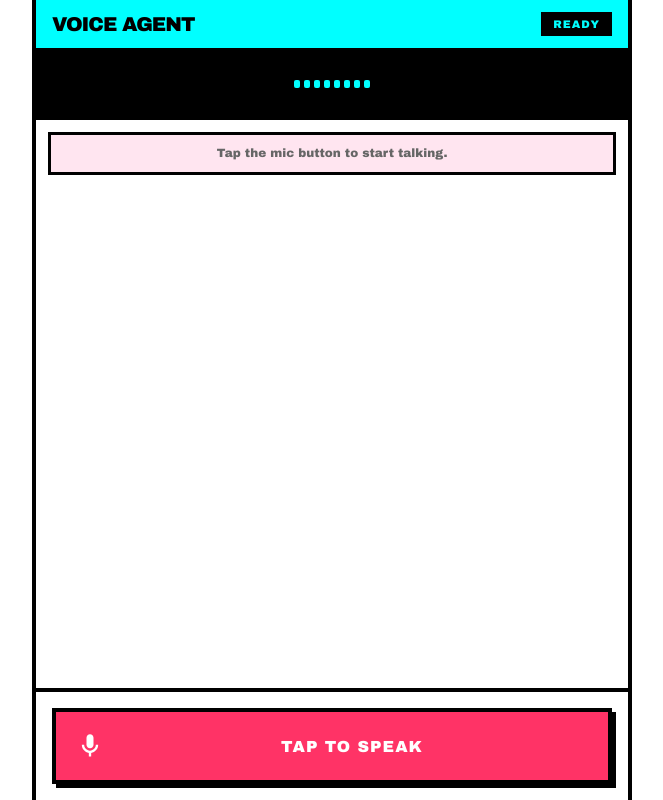
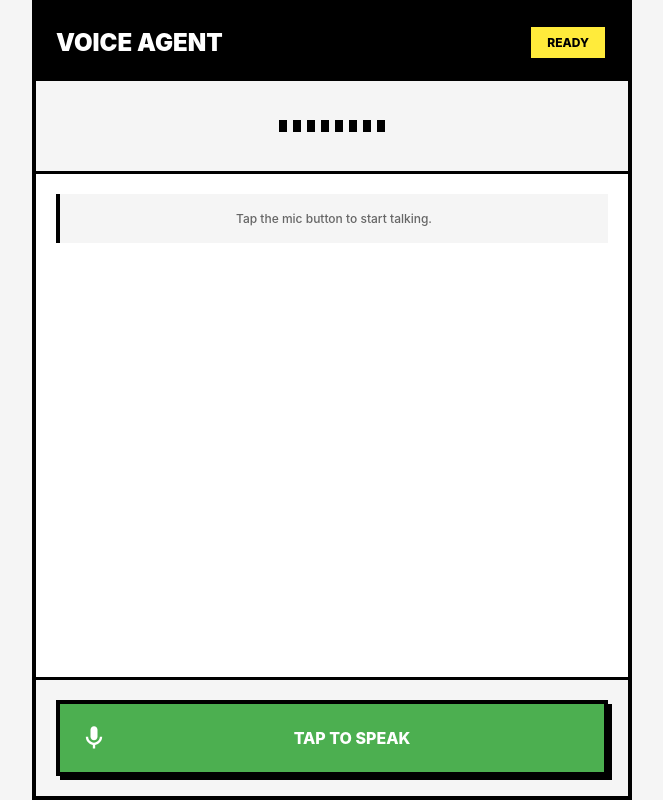
Before and after one commit to dglowacki/mega-agent-v2, a Flask app: page /nova in a window 1280 px wide. Shown: the whole page, without its empty margins (308-971 px from the left). Run offline with Flask 3, Linux system fonts and the light colour scheme.

Commit message:
style: Update Nova voice UI to match neo-brutal email templates
- Use email template color palette (black, yellow, green, red, blue)
- System fonts matching email templates
- Black header with white text
- 3-4px thick black borders
- Fix relative paths to absolute (/nova/style.css, /nova/app.js)

Co-Authored-By: Claude Opus 4.5 <noreply@anthropic.com>

```diff
--- a/static/nova/index.html
+++ b/static/nova/index.html
@@ -4,8 +4,8 @@
     <meta charset="UTF-8">
     <meta name="viewport" content="width=device-width, initial-scale=1.0, maximum-scale=1.0, user-scalable=no">
     <title>VOICE AGENT</title>
-    <link rel="stylesheet" href="style.css">
-    <link rel="manifest" href="manifest.json">
+    <link rel="stylesheet" href="/nova/style.css">
+    <link rel="manifest" href="/nova/manifest.json">
     <meta name="theme-color" content="#00FFFF">
     <meta name="apple-mobile-web-app-capable" content="yes">
     <meta name="apple-mobile-web-app-status-bar-style" content="black-translucent">
@@ -53,6 +53,6 @@
         </div>
     </div>
 
-    <script src="app.js"></script>
+    <script src="/nova/app.js"></script>
 </body>
 </html>
--- a/static/nova/style.css
+++ b/static/nova/style.css
@@ -1,13 +1,13 @@
-/* Neo-Brutal Voice Agent Styles */
+/* Neo-Brutal Voice Agent Styles - Matching Email Templates */
 
 :root {
-    --cyan: #00FFFF;
-    --magenta: #FF3366;
-    --yellow: #FFFF00;
     --black: #000000;
     --white: #FFFFFF;
-    --light-cyan: #E0FFFF;
-    --light-magenta: #FFE5F0;
+    --yellow: #FFEB3B;
+    --green: #4CAF50;
+    --red: #F44336;
+    --blue: #2196F3;
+    --gray: #F5F5F5;
 }
 
 * {
@@ -22,8 +22,8 @@ html, body {
 }
 
 body {
-    font-family: 'Arial Black', 'Helvetica Bold', sans-serif;
-    background: var(--white);
+    font-family: -apple-system, BlinkMacSystemFont, 'Segoe UI', Arial, sans-serif;
+    background: var(--gray);
     color: var(--black);
 }
 
@@ -33,15 +33,15 @@ body {
     height: 100vh;
     max-width: 600px;
     margin: 0 auto;
-    border-left: 4px solid var(--black);
-    border-right: 4px solid var(--black);
+    background: var(--white);
+    border: 4px solid var(--black);
 }
 
 /* Header */
 .header {
-    background: var(--cyan);
-    padding: 12px 16px;
-    border-bottom: 4px solid var(--black);
+    background: var(--black);
+    color: var(--white);
+    padding: 20px;
     display: flex;
     justify-content: space-between;
     align-items: center;
@@ -49,40 +49,39 @@ body {
 }
 
 .header h1 {
-    font-size: 20px;
+    font-size: 24px;
     font-weight: 900;
-    letter-spacing: -1px;
     text-transform: uppercase;
 }
 
 .status {
-    background: var(--black);
-    color: var(--cyan);
-    padding: 4px 10px;
-    font-size: 11px;
-    font-weight: 900;
-    letter-spacing: 1px;
-    border: 2px solid var(--black);
+    background: var(--yellow);
+    color: var(--black);
+    padding: 8px 16px;
+    font-size: 12px;
+    font-weight: 800;
+    text-transform: uppercase;
+    border: 3px solid var(--black);
 }
 
 .status.listening {
-    background: var(--magenta);
+    background: var(--green);
     color: var(--white);
     animation: pulse 1s infinite;
 }
 
 .status.speaking {
+    background: var(--blue);
+    color: var(--white);
+}
+
+.status.processing {
     background: var(--yellow);
     color: var(--black);
 }
 
-.status.processing {
-    background: var(--black);
-    color: var(--yellow);
-}
-
 .status.error {
-    background: var(--magenta);
+    background: var(--red);
     color: var(--white);
 }
 
@@ -93,9 +92,9 @@ body {
 
 /* Waveform */
 .waveform-container {
-    background: var(--black);
-    padding: 12px;
-    border-bottom: 4px solid var(--black);
+    background: var(--gray);
+    padding: 20px;
+    border-bottom: 3px solid var(--black);
     flex-shrink: 0;
 }
 
@@ -103,19 +102,19 @@ body {
     display: flex;
     justify-content: center;
     align-items: center;
-    gap: 4px;
-    height: 40px;
+    gap: 6px;
+    height: 50px;
 }
 
 .wave-bar {
-    width: 6px;
-    height: 8px;
-    background: var(--cyan);
-    border-radius: 2px;
+    width: 8px;
+    height: 12px;
+    background: var(--black);
     transition: height 0.1s ease;
 }
 
 .waveform.active .wave-bar {
+    background: var(--green);
     animation: wave 0.5s ease-in-out infinite;
 }
 
@@ -142,82 +141,83 @@ body {
 .transcript-container {
     flex: 1;
     overflow-y: auto;
-    padding: 12px;
+    padding: 20px;
     background: var(--white);
 }
 
 .transcript {
     display: flex;
     flex-direction: column;
-    gap: 10px;
+    gap: 12px;
 }
 
 .message {
-    padding: 10px 12px;
+    padding: 15px;
     border: 3px solid var(--black);
     font-size: 14px;
-    line-height: 1.4;
+    line-height: 1.6;
     font-weight: 500;
 }
 
 .message.user {
     background: var(--white);
-    border-left: 6px solid var(--magenta);
+    border-left: 6px solid var(--green);
     margin-left: 20px;
 }
 
 .message.assistant {
-    background: var(--light-cyan);
-    border-left: 6px solid var(--cyan);
+    background: var(--gray);
+    border-left: 6px solid var(--blue);
     margin-right: 20px;
 }
 
 .message.system {
-    background: var(--light-magenta);
+    background: var(--gray);
     text-align: center;
     font-size: 12px;
     color: #666;
+    border: none;
+    border-left: 4px solid var(--black);
 }
 
 .message .role {
-    font-size: 10px;
-    font-weight: 900;
+    font-size: 12px;
+    font-weight: 800;
     text-transform: uppercase;
-    letter-spacing: 1px;
-    margin-bottom: 4px;
-    color: #666;
+    margin-bottom: 6px;
+    opacity: 0.7;
 }
 
 .tool-badge {
     display: inline-block;
     background: var(--yellow);
     color: var(--black);
-    padding: 2px 8px;
-    font-size: 10px;
-    font-weight: 900;
-    border: 2px solid var(--black);
-    margin-top: 6px;
+    padding: 4px 12px;
+    font-size: 11px;
+    font-weight: 800;
+    border: 3px solid var(--black);
+    margin-top: 8px;
+    text-transform: uppercase;
 }
 
 /* Mic Button */
 .mic-container {
-    padding: 16px;
-    background: var(--white);
-    border-top: 4px solid var(--black);
+    padding: 20px;
+    background: var(--gray);
+    border-top: 3px solid var(--black);
     flex-shrink: 0;
 }
 
 .mic-button {
     width: 100%;
     padding: 20px;
-    background: var(--magenta);
+    background: var(--green);
     color: var(--white);
     border: 4px solid var(--black);
     font-family: inherit;
     font-size: 16px;
-    font-weight: 900;
+    font-weight: 800;
     text-transform: uppercase;
-    letter-spacing: 1px;
     cursor: pointer;
     display: flex;
     align-items: center;
```
Also changed, not shown: other parts of static/nova/style.css (+34 -14 lines).
